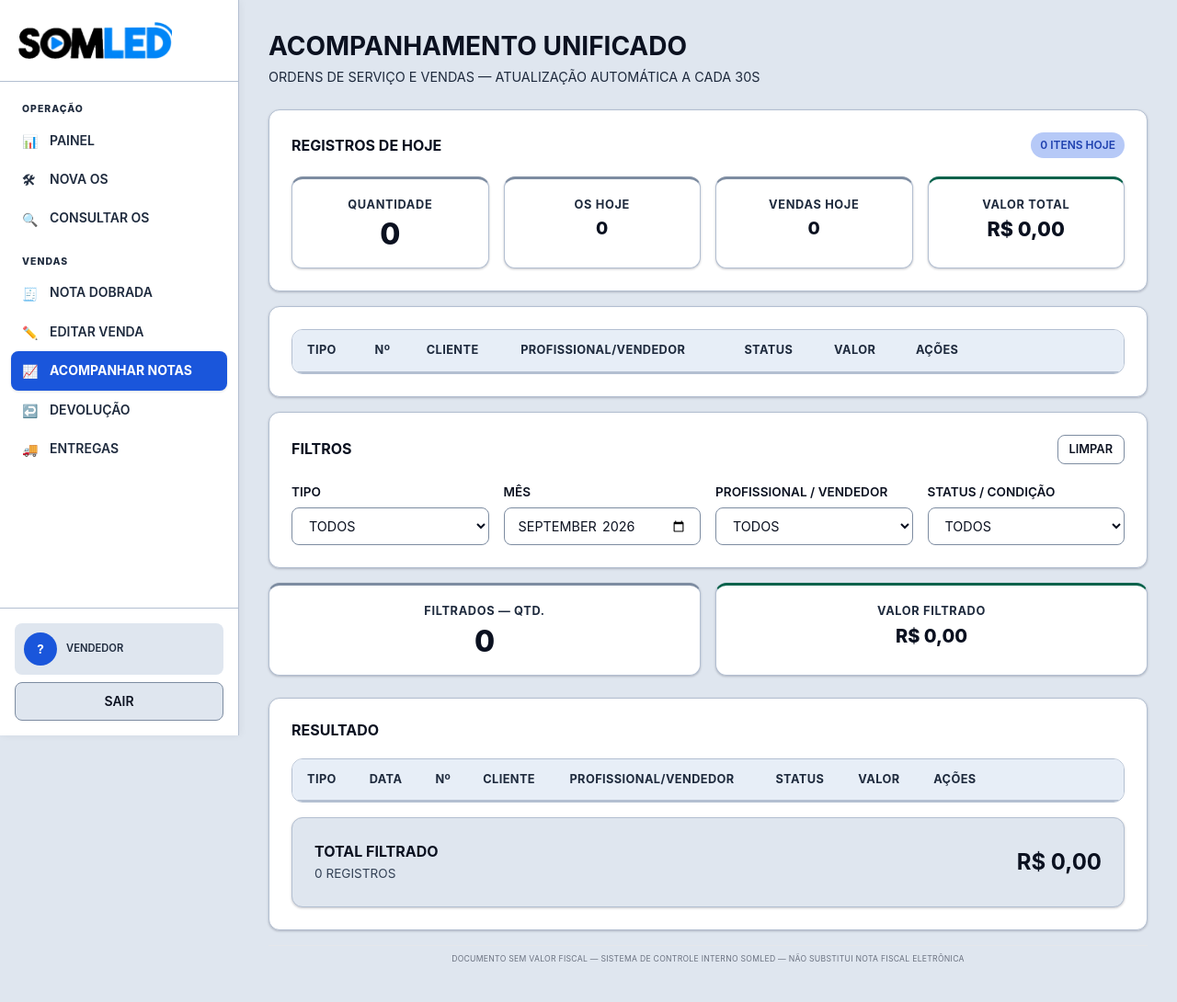
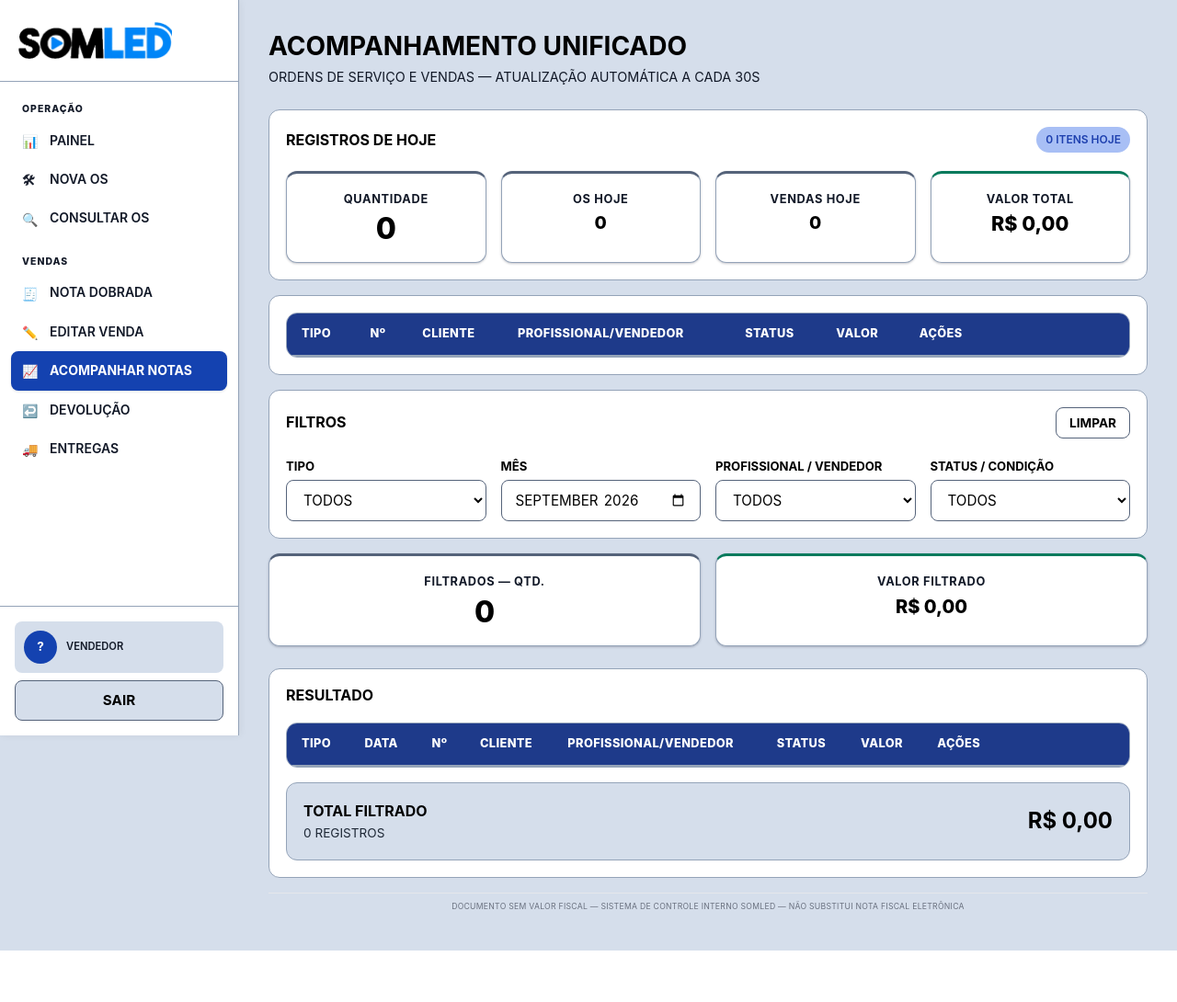
Before and after one commit to brenosomled-commits/sistema-dobrada, a Flask app: template templates/acompanhamento_notas.html in a window 1280 px wide. Shown: the whole page at 92% size. After the commit the page ends 1034 px from the top, so only its background shows below. Run offline with Flask 3, Linux system fonts and the light colour scheme; the template is opened without the code that fills it, so the values that code supplies are empty; some libraries are stand-ins or nearby versions.

Commit message:
melhora: botao de impressao visivel (remove Zebra), stylesheet mais simples com melhor contraste, pool de conexoes Neon

```diff
--- a/db.py
+++ b/db.py
@@ -29,7 +29,8 @@ def banco_eh_postgres():
     return DRIVER == "postgres"
 
 
-def _conexao_postgres(tentativas=3):
+def _criar_conexao_postgres(tentativas=3):
+    """Abre uma conexão PostgreSQL (Neon) com retry, configurada para o app."""
     import psycopg
     from psycopg.rows import dict_row
 
@@ -47,6 +48,52 @@ def _conexao_postgres(tentativas=3):
             ultimo_erro = e
             _time.sleep(1)
     raise ultimo_erro
+
+
+# Pool simples de conexões PostgreSQL para reutilizar no serverless (Vercel).
+# Evita abrir uma conexão nova a cada request, reduzindo o cold start do Neon
+# e os erros de conexão intermitentes. O módulo é recarregado a cada execução
+# fria; quando a instância está "quente" o pool persiste entre requests.
+_POOL_MAX = 3
+_pool = []          # conexões ociosas (postgres)
+_pool_lock = None
+
+
+def _init_pool_lock():
+    import threading
+    global _pool_lock
+    if _pool_lock is None:
+        _pool_lock = threading.Lock()
+
+
+def _conexao_postgres():
+    """Obtém uma conexão: reutiliza uma ociosa do pool ou cria uma nova."""
+    if _pool_lock is None:
+        _init_pool_lock()
+    with _pool_lock:
+        if _pool:
+            conexao = _pool.pop()
+            return conexao
+    return _criar_conexao_postgres()
+
+
+def _devolver_conexao_postgres(conexao):
+    """Devolve a conexão ao pool ou fecha, conforme disponibilidade."""
+    try:
+        conexao.rollback()
+    except Exception:
+        pass
+    if _pool_lock is None:
+        _init_pool_lock()
+    with _pool_lock:
+        _usar_no_pool = not conexao.closed and len(_pool) < _POOL_MAX
+        if _usar_no_pool:
+            _pool.append(conexao)
+        else:
+            try:
+                conexao.close()
+            except Exception:
+                pass
 
 
 def _conexao_sqlite():
@@ -152,7 +199,10 @@ class ConexaoUnificada:
 
     def close(self):
         try:
-            self._conexao.close()
+            if self._driver == "postgres":
+                _devolver_conexao_postgres(self._conexao)
+            else:
+                self._conexao.close()
         except Exception:
             pass
 
--- a/static/estilo.css
+++ b/static/estilo.css
@@ -3,25 +3,25 @@
    ============================================ */
 
 :root {
-    --cor-primaria: #1a56db;
-    --cor-primaria-hover: #1442b0;
-    --cor-primaria-light: #c9d6f8;
-    --cor-sucesso: #03624b;
-    --cor-sucesso-light: #9ce8c8;
-    --cor-aviso: #9a5600;
-    --cor-aviso-light: #fdd568;
-    --cor-perigo: #a21616;
-    --cor-perigo-light: #fdb4b4;
-    --cor-info: #1a4ac0;
-    --cor-info-light: #b6c9f7;
+    --cor-primaria: #1442b0;
+    --cor-primaria-hover: #0f337f;
+    --cor-primaria-light: #b3c4f0;
+    --cor-sucesso: #047a5c;
+    --cor-sucesso-light: #7fe0b8;
+    --cor-aviso: #8f4f00;
+    --cor-aviso-light: #f9c74f;
+    --cor-perigo: #b91c1c;
+    --cor-perigo-light: #fca5a5;
+    --cor-info: #1450c8;
+    --cor-info-light: #a8bff5;
 
-    --cor-fundo: #dfe6ef;
+    --cor-fundo: #d5deeb;
     --cor-painel: #ffffff;
-    --cor-borda: #b3bfd1;
-    --cor-borda-forte: #7d8ca1;
-    --cor-texto: #0b1120;
-    --cor-texto-secundario: #1e2a3d;
-    --cor-texto-muted: #334155;
+    --cor-borda: #94a3b8;
+    --cor-borda-forte: #55637a;
+    --cor-texto: #000000;
+    --cor-texto-secundario: #111827;
+    --cor-texto-muted: #1f2937;
 
     --sombra-sm: 0 1px 3px rgba(15,23,42,.12);
     --sombra: 0 1px 3px rgba(15,23,42,.14), 0 1px 2px rgba(15,23,42,.10);
@@ -90,21 +90,21 @@ a:hover {
     align-items: center;
     justify-content: center;
     gap: 8px;
-    padding: 10px 18px;
+    padding: 12px 22px;
     border: 1px solid transparent;
     border-radius: var(--raio);
-    font-size: 0.875rem;
-    font-weight: 600;
+    font-size: 0.95rem;
+    font-weight: 700;
     cursor: pointer;
-    transition: all var(--transicao);
+    transition: background var(--transicao);
     white-space: nowrap;
-    line-height: 1.4;
+    line-height: 1.2;
     text-decoration: none;
     font-family: var(--fonte);
 }
 
-.btn:hover { transform: translateY(-1px); }
-.btn:active { transform: translateY(0); }
+.btn:hover { filter: brightness(0.96); }
+.btn:active { filter: brightness(0.92); }
 
 .btn-primary {
     background: var(--cor-primaria);
@@ -168,17 +168,18 @@ a:hover {
 }
 
 .btn-sm {
-    padding: 6px 12px;
-    font-size: 0.8rem;
+    padding: 8px 14px;
+    font-size: 0.85rem;
 }
 
 .btn-lg {
-    padding: 14px 24px;
-    font-size: 1rem;
+    padding: 16px 28px;
+    font-size: 1.05rem;
 }
 
 .btn-block {
     width: 100%;
+    min-height: 48px;
 }
 
 .btn:disabled {
@@ -190,29 +191,29 @@ a:hover {
 /* FORMULARIOS */
 
 .form-group {
-    margin-bottom: 16px;
+    margin-bottom: 12px;
 }
 
 .form-label {
     display: block;
-    font-size: 0.85rem;
-    font-weight: 600;
+    font-size: 0.82rem;
+    font-weight: 700;
     color: var(--cor-texto);
-    margin-bottom: 6px;
+    margin-bottom: 4px;
 }
 
 .form-input,
 .form-select,
 .form-textarea {
     width: 100%;
-    padding: 10px 14px;
+    padding: 11px 14px;
     border: 1px solid var(--cor-borda-forte);
     border-radius: var(--raio);
-    font-size: 0.9rem;
+    font-size: 0.95rem;
     font-family: var(--fonte);
     color: var(--cor-texto);
     background: #fff;
-    transition: border-color var(--transicao), box-shadow var(--transicao);
+    transition: border-color var(--transicao);
     outline: none;
 }
 
@@ -263,8 +264,7 @@ a:hover {
     background: var(--cor-painel);
     border: 1px solid var(--cor-borda);
     border-radius: var(--raio-lg);
-    padding: 24px;
-    box-shadow: var(--sombra);
+    padding: 18px;
 }
 
 .card-header {
@@ -349,12 +349,12 @@ a:hover {
 }
 
 .tabela th {
-    background: #e7eef7;
+    background: #1e3a8a;
+    color: #ffffff;
     font-size: 0.8rem;
-    font-weight: 700;
+    font-weight: 800;
     text-transform: uppercase;
     letter-spacing: 0.03em;
-    color: var(--cor-texto-secundario);
     padding: 12px 16px;
     text-align: left;
     border-bottom: 2px solid var(--cor-borda);
@@ -365,16 +365,16 @@ a:hover {
     padding: 12px 16px;
     border-bottom: 1px solid var(--cor-borda);
     font-size: 0.9rem;
-    font-weight: 500;
+    font-weight: 600;
     vertical-align: middle;
 }
 
-.tabela tr:last-child td {
-    border-bottom: none;
+.tabela tr:nth-child(even) td {
+    background: #f2f6fc;
 }
 
 .tabela tr:hover td {
-    background: var(--cor-fundo);
+    background: #dbe7fa;
 }
 
 .tabela .acao-cell {
@@ -1116,6 +1116,10 @@ a:hover {
     .tabela th { padding: 6px 8px !important; font-size: 0.7rem !important; }
     .tabela td { padding: 6px 8px !important; font-size: 0.78rem !important; }
     .tabela tr { break-inside: avoid; page-break-inside: avoid; }
+    .tabela tr:nth-child(even) td { background: transparent !important; }
+    .tabela tr:hover td { background: transparent !important; }
+
+    #telaDetalhes .tabela th { background: transparent !important; color: #000 !important; }
 
     .os-resumo {
         padding: 8px 12px !important;
```
Also changed, not shown: templates/entregas.html (+1 -1 lines).
